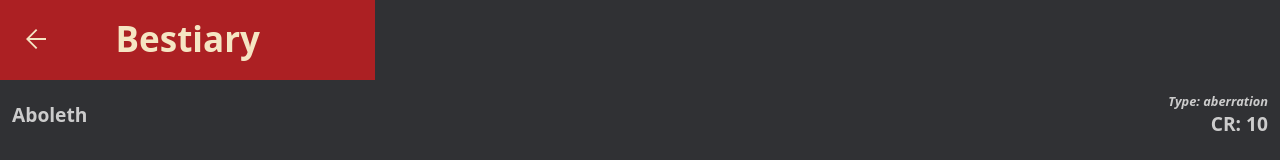
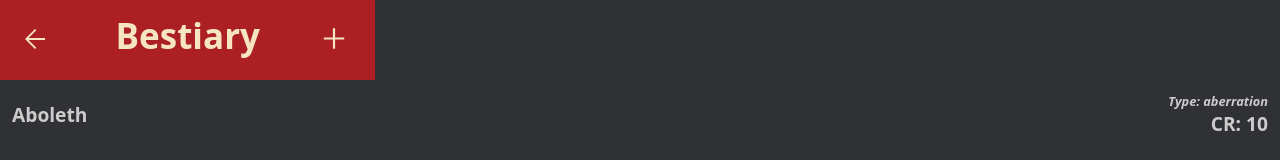
Before and after one commit to Marcel-FR/capstone-project, a Next.js app: page /bestiary in a window 1280 px wide. Shown: the top 160 px of the page. Built offline with nearby package versions, Linux system fonts and the light colour scheme.

Commit message:
add the Add icon to the Header of the Bestiary

```diff
--- a/components/Header.js
+++ b/components/Header.js
@@ -1,7 +1,7 @@
 import Link from "next/link";
 import styled from "styled-components";
 import { useRouter } from "next/router";
-import { backArrowIcon, searchIcon } from "../assets/svgFiles";
+import { backArrowIcon, searchIcon, editIcon, addIcon } from "../assets/svgFiles";
 
 const StyledHeader = styled.header`
   position: relative;
@@ -17,11 +17,17 @@ const StyledHeader = styled.header`
 const StyledTitle = styled.h1`
   text-align: center;
   color: #f5e5c3;
-  margin: 5px 115px 9px 0;
+  margin: 0px 115px 9px 0;
   font-size: 35px;
 `;
 
-const StyledBackButton = styled.button`
+const StyledButton = styled.button`
+  background-color: transparent;
+  border: none;
+  outline: none;
+`;
+
+const StyledEditButton = styled.button`
   background-color: transparent;
   border: none;
   outline: none;
@@ -29,8 +35,7 @@ const StyledBackButton = styled.button`
 
 const BackArrow = styled(backArrowIcon)`
   fill: #f5e5c3;
-  margin: 5px 0 8px 15px;
-  vertical-align: middle;
+  margin: 5px 0 8px 20px;
 `;
 
 /* const Search = styled( searchIcon)`
@@ -39,6 +44,13 @@ const BackArrow = styled(backArrowIcon)`
   vertical-align: middle;
 `; */
 
+const Add = styled(addIcon)`
+  position: absolute;
+  fill: #f5e5c3;
+  margin: 5px 0 8px 310px;
+  height: 35px;
+`;
+
 // Styling was taken from StackOverflow
 
 export const Header = ({ pageTitle }) => {
@@ -46,11 +58,8 @@ export const Header = ({ pageTitle }) => {
 
   return (
     <StyledHeader>
-      <Link href="/">
-        <StyledBackButton>
           <BackArrow onClick={() => router.push("/")} />
-        </StyledBackButton>
-      </Link>
+        <Add />
       <StyledTitle>{pageTitle}</StyledTitle>
     </StyledHeader>
   );
```
